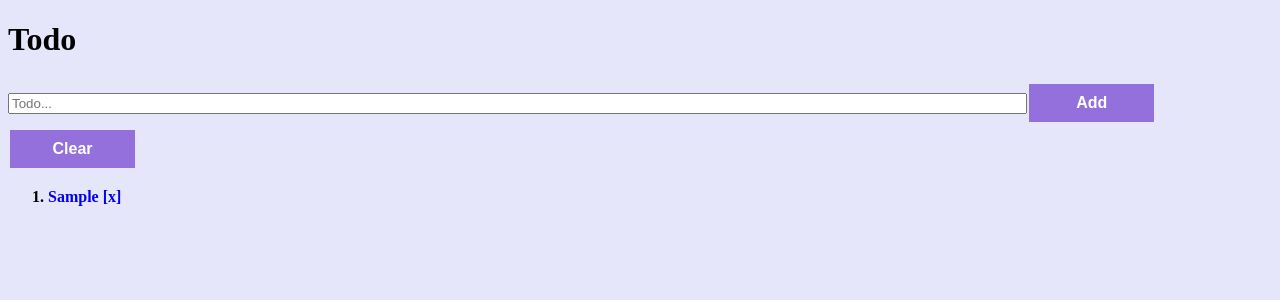
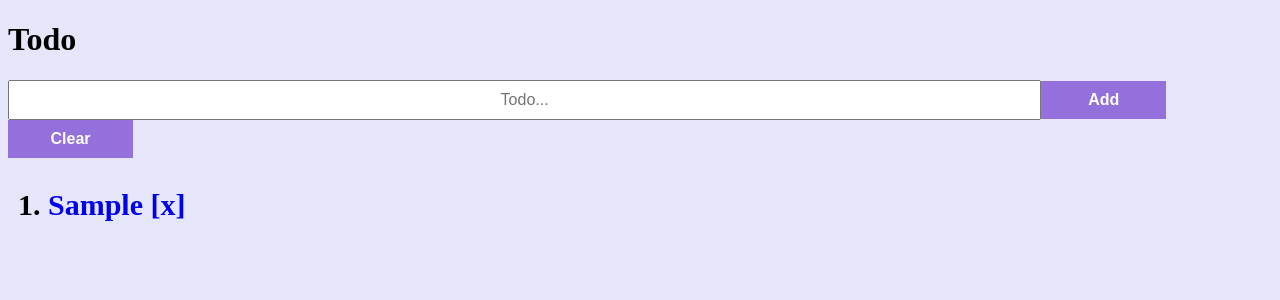
Before and after one commit to Rjp76/ToDoReduxFinal, a React (Create React App) app: page / in a window 1280 px wide. Both pictures are taken after typing "Sample" into the empty fields and a click on the input "Add". Shown: the top 300 px of the page. Built offline with nearby package versions, Linux system fonts and the light colour scheme.

Commit message:
index.css added to imports, some tweaking done to index.js and app.js

```diff
--- a/src/index.css
+++ b/src/index.css
@@ -15,13 +15,20 @@ li{
   margin-right: auto;
 }
 input[type=text]{
+    text-align: center;
     left:50%;
     width:80%;
+    font-size: 16px;
+    padding: 9px;
 }
 input[type=text]:focus {
   border: 3px solid #555;
+
 }
-
+.stuff{
+    font-size: 30px;
+    align:center;
+}
 button, input[type=submit]{
   background-color: #9370db;
   width:125px;
@@ -32,7 +39,6 @@ button, input[type=submit]{
   text-decoration: none;
   display: inline-block;
   font-size: 16px;
-  margin: 4px 2px;
   cursor: pointer;
   font-weight: bold;
 }
--- a/src/index.js
+++ b/src/index.js
@@ -109,7 +109,7 @@ class TodoList extends React.Component {
         }
 
         return (
-            <ol>{ items }</ol>
+            <ol className="stuff">{ items }</ol>
         );
     }
 }
@@ -120,7 +120,7 @@ ReactDOM.render(
         <app/>
         <AddTodoForm />
         <ClearItems/>
-        <TodoList />
+        <TodoList/>
 
     </div>,
     document.getElementById('root')
```
